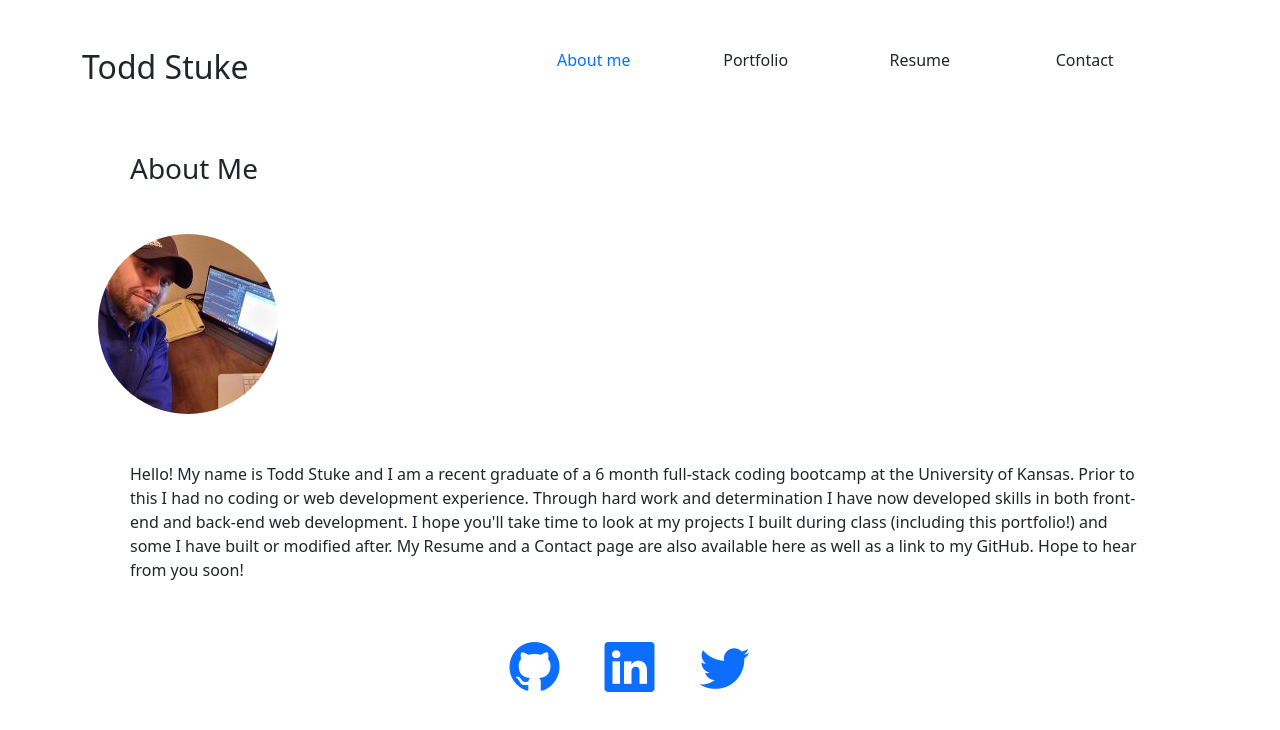
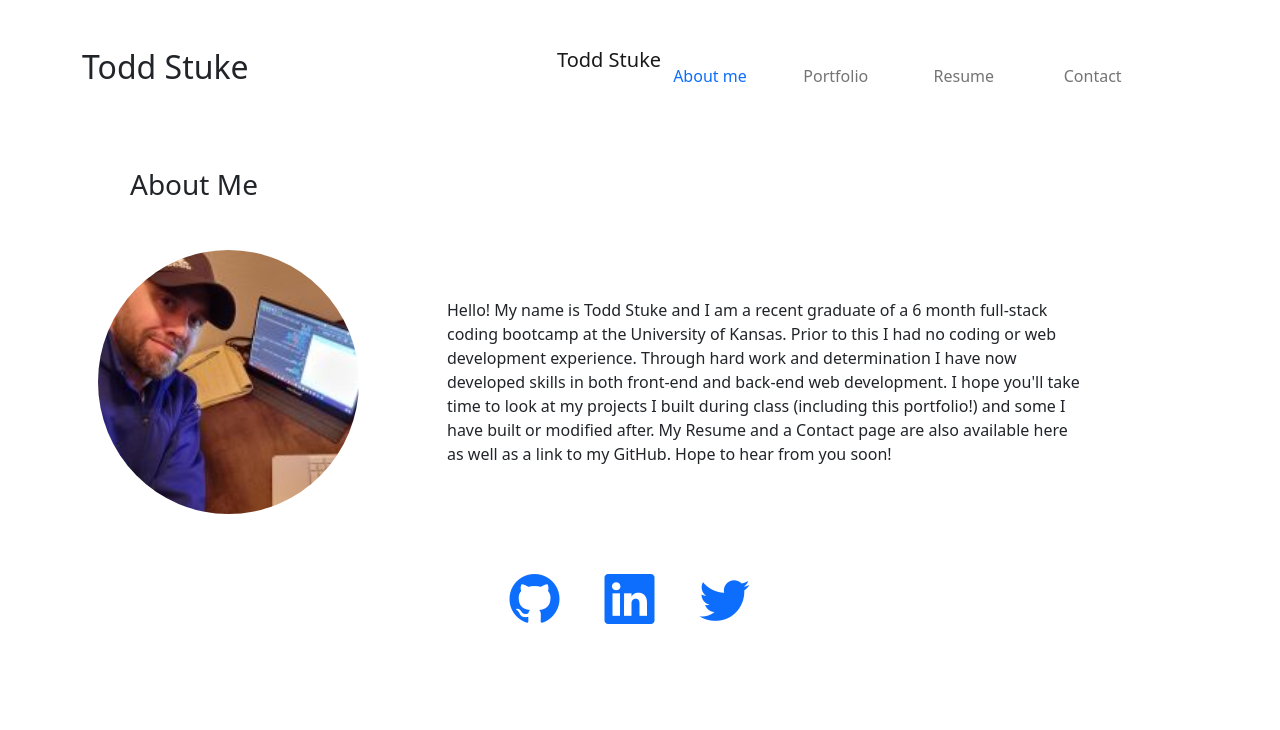
Before and after one commit to tddstuke/React-Portfolio, a React (Create React App) app: page / in a window 1280 px wide. Shown: the top 730 px of the page. Built offline with nearby package versions, Linux system fonts and the light colour scheme; the HTML template or start-up script is replaced by a standard one.

Commit message:
toying with react bootstrap navbar responsiveness

```diff
--- a/package.json
+++ b/package.json
@@ -11,6 +11,7 @@
     "bootstrap": "^5.2.0",
     "bootstrap-icons": "^1.9.1",
     "react": "^18.2.0",
+    "react-bootstrap": "^2.5.0",
     "react-dom": "^18.2.0",
     "react-scripts": "5.0.1",
     "web-vitals": "^2.1.4"
--- a/src/App.js
+++ b/src/App.js
@@ -1,7 +1,7 @@
 import React, { useState } from "react";
 import About from "./components/About";
 import Porfolio from "./components/Portfolio";
-import Nav from "./components/Nav";
+import Header from "./components/Header";
 import Footer from "./components/Footer";
 import ContactForm from "./components/Contact";
 import Resume from "./components/Resume";
@@ -16,11 +16,11 @@ function App() {
   const [currentChoice, setCurrentChoice] = useState(navChoices[0]);
   return (
     <div>
-      <Nav
+      <Header
         navChoices={navChoices}
         setCurrentChoice={setCurrentChoice}
         currentChoice={currentChoice}
-      ></Nav>
+      ></Header>
       <main>
         <>
           {currentChoice.name === "About me" && <About></About>}
--- a/src/components/About/index.js
+++ b/src/components/About/index.js
@@ -5,23 +5,27 @@ function About() {
     <div className="container">
       <section>
         <h3 className="m-5">About Me</h3>
+        <div className="row">
           <img
-          className="mx-3 rounded-circle"
+            className="mx-3 rounded-circle col-md-6 col-lg-3"
             src={require("../../assets/me.jpg")}
             alt="my profile"
           />
+          <div className="col-md-6 col-lg-8">
             <p className="m-5">
               {" "}
-          Hello! My name is Todd Stuke and I am a recent graduate of a 6 month
-          full-stack coding bootcamp at the University of Kansas. Prior to this
-          I had no coding or web development experience. Through hard work and
-          determination I have now developed skills in both front-end and
-          back-end web development. I hope you'll take time to look at my
-          projects I built during class (including this portfolio!) and some I
-          have built or modified after. My Resume and a Contact page are also
-          available here as well as a link to my GitHub. Hope to hear from you
-          soon!
+              Hello! My name is Todd Stuke and I am a recent graduate of a 6
+              month full-stack coding bootcamp at the University of Kansas.
+              Prior to this I had no coding or web development experience.
+              Through hard work and determination I have now developed skills in
+              both front-end and back-end web development. I hope you'll take
+              time to look at my projects I built during class (including this
+              portfolio!) and some I have built or modified after. My Resume and
+              a Contact page are also available here as well as a link to my
+              GitHub. Hope to hear from you soon!
             </p>
+          </div>
+        </div>
       </section>
     </div>
   );
--- /dev/null
+++ b/src/components/Header/index.js
@@ -0,0 +1,83 @@
+import React from "react";
+import { Nav, Navbar, Container } from "react-bootstrap";
+
+function Header(props) {
+  const { navChoices = [], setCurrentChoice, currentChoice } = props;
+  return (
+    <div className="container">
+      <header className="row d-md-flex justify-content-md-between">
+        <h2 className="col-md-3 mt-5 mb-3">
+          <a
+            className="text-reset text-decoration-none"
+            data-testid="link"
+            href="/"
+          >
+            Todd Stuke
+          </a>
+        </h2>
+        <Navbar expand="md" className=" col-md-7">
+          <Container>
+            <Navbar.Brand className="navbar-brand" href="#">
+              Todd Stuke
+            </Navbar.Brand>
+            <Navbar.Toggle aria-controls="basic-navbar-nav" />
+            <Navbar.Collapse id="basic-navbar-nav">
+              <Nav className="row col-md-12 list-unstyled">
+                {/* <ul className="row col-md-12 list-unstyled"> */}
+                {navChoices.map((choice) => (
+                  <Nav.Link
+                    className={`col-md-3 mt-md-5 mb-md-3  ${
+                      currentChoice.name === choice.name && "text-primary"
+                    }`}
+                    key={choice.name}
+                  >
+                    <span
+                      onClick={() => {
+                        setCurrentChoice(choice);
+                      }}
+                    >
+                      {choice.name}
+                    </span>
+                  </Nav.Link>
+                ))}
+                {/* </ul> */}
+              </Nav>
+            </Navbar.Collapse>
+          </Container>
+        </Navbar>
+        {/* <button
+              className="navbar-toggler"
+              type="button"
+              data-toggle="collapse"
+              data-target="navbar1"
+            >
+              <span className="navbar-toggler-icon"></span>
+            </button>
+            <div className="collapse navbar-collapse" id="navbar1">
+              <ul className="row col-md-12 list-unstyled">
+                {navChoices.map((choice) => (
+                  <li
+                    className={`col-md-3 mt-md-5 mb-md-3  ${
+                      currentChoice.name === choice.name && "text-primary"
+                    }`}
+                    key={choice.name}
+                  >
+                    <span
+                      onClick={() => {
+                        setCurrentChoice(choice);
+                      }}
+                    >
+                      {choice.name}
+                    </span>
+                  </li>
+                ))}
+              </ul>
+            </div>
+          </div>
+        </nav> */}
+      </header>
+    </div>
+  );
+}
+
+export default Header;
--- a/src/components/Nav/index.js
+++ /dev/null
@@ -1,42 +0,0 @@
-import React from "react";
-
-function Nav(props) {
-  const { navChoices = [], setCurrentChoice, currentChoice } = props;
-  return (
-    <div className="container">
-      <header className="row d-flex justify-content-between">
-        <h2 className="col-md-3 mt-5 mb-3">
-          <a
-            className="text-reset text-decoration-none"
-            data-testid="link"
-            href="/"
-          >
-            Todd Stuke
-          </a>
-        </h2>
-        <nav className="col-md-7">
-          <ul className=" row list-unstyled">
-            {navChoices.map((choice) => (
-              <li
-                className={`col-md-3 mt-5 mb-3 ${
-                  currentChoice.name === choice.name && "text-primary"
-                }`}
-                key={choice.name}
-              >
-                <span
-                  onClick={() => {
-                    setCurrentChoice(choice);
-                  }}
-                >
-                  {choice.name}
-                </span>
-              </li>
-            ))}
-          </ul>
-        </nav>
-      </header>
-    </div>
-  );
-}
-
-export default Nav;
```
Also changed, not shown: 1 other file (tests, documents, lock files or other folders). Lines whose indentation alone changed are shown as unchanged.
